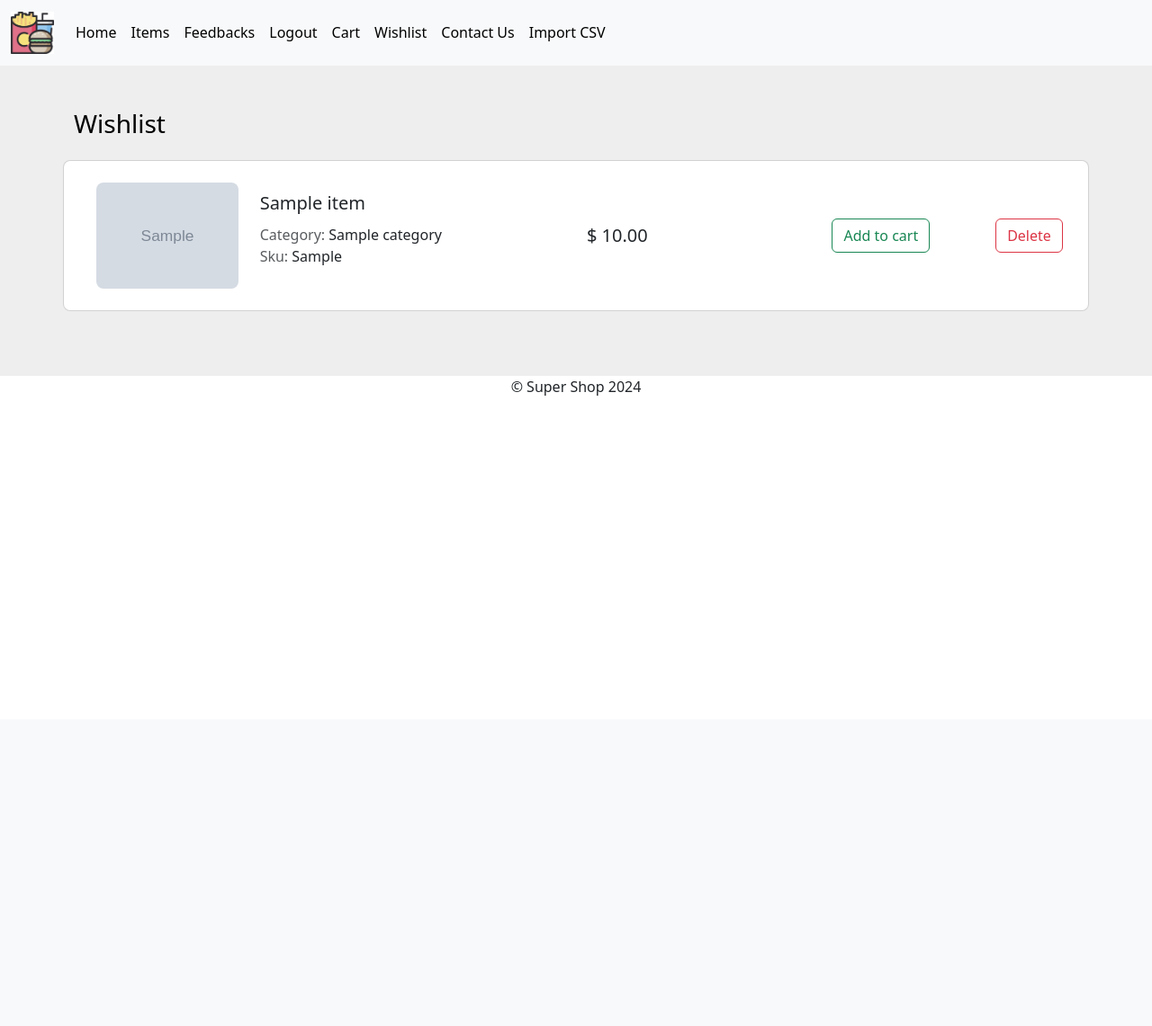
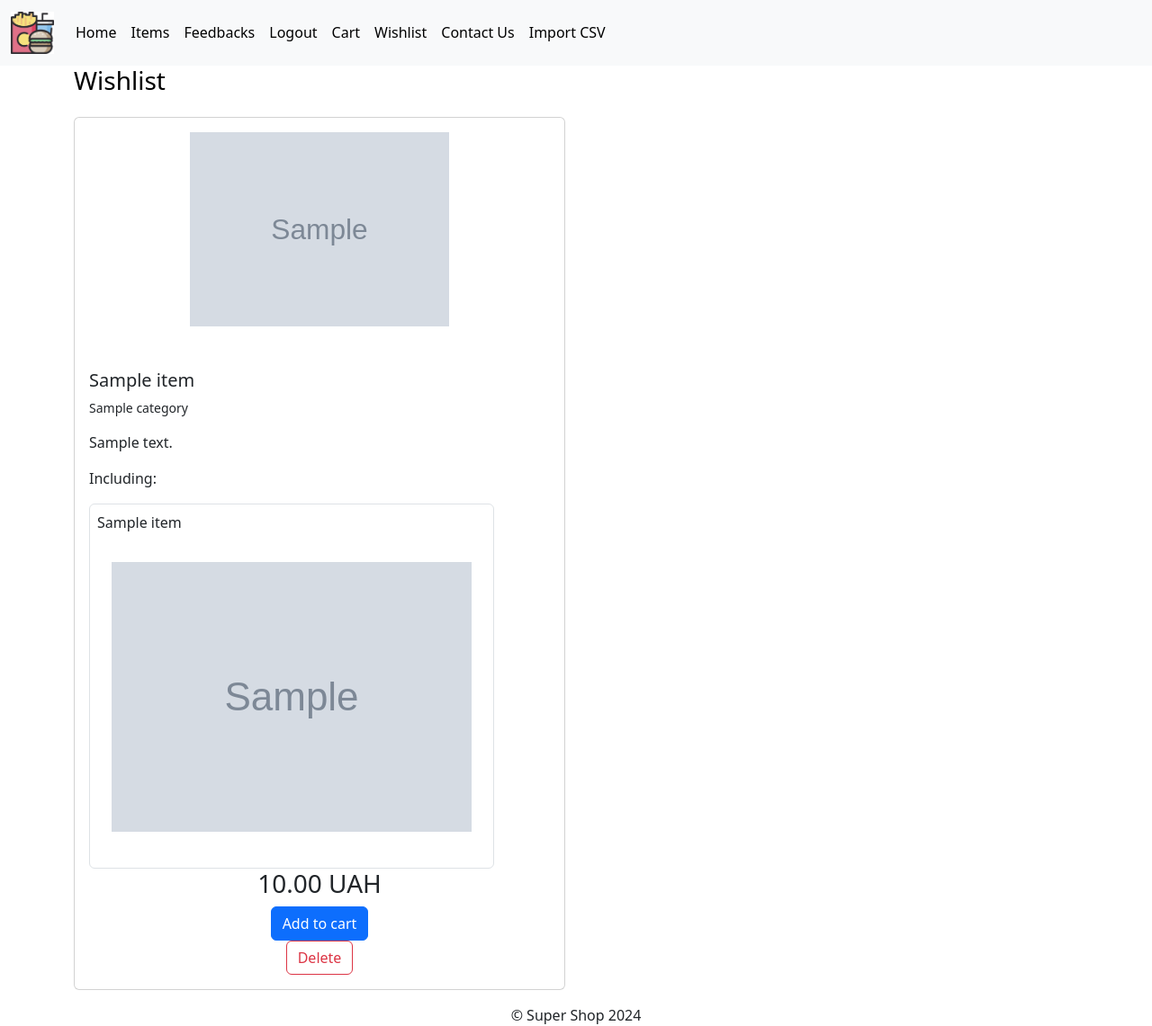
Before and after one commit to SyvoLoTSkyi1/django_shop, a Django app: page /wishlist/ in a window 1280 px wide. Shown: the whole page at 90% size. Before the commit the page ends 440 px from the top, so only its background shows below. Run offline with Django 3.2, Linux system fonts and the light colour scheme; a user stored in the database is signed in; tables that the repository leaves empty hold one stand-in row (values such as "Sample post"); grey boxes marked "Sample" are stand-in pictures; parts of the project's set-up code (start-up, migrations or seed data) failed here and were passed over; some libraries are stand-ins or nearby versions.

Commit message:
reformat wishlist

```diff
--- a/static_dev/style.css
+++ b/static_dev/style.css
@@ -1,5 +1,8 @@
 .logo{
     width: 48px;
+}
+.item-image{
+    max-height: 150px;
 }
 ul.messages{
     display: inline-block;
--- a/templates/wishlist/items_wishlist.html
+++ b/templates/wishlist/items_wishlist.html
@@ -4,81 +4,66 @@
     Wishlist
 {% endblock %}
 {% block content %}
-    <section class="h-100" style="background-color: #eee;">
-        <div class="container h-100 py-5">
-            <div class="row d-flex justify-content-center align-items-center h-100">
-                {% if wishlist.items.exists %}
+   <section>
+        <div class="container">
             <div class="d-flex justify-content-between align-items-center mb-4">
-                        <h3 class="fw-normal mb-0 text-black">
-                            Wishlist</h3>
+                <h3 class="fw-normal mb-0 text-black">Wishlist</h3>
             </div>
-                    {% for item in wishlist.items.iterator %}
-                        <div class="card rounded-3 mb-4">
-                            <div class="card-body p-4">
-                                <div class="row d-flex justify-content-between align-items-center">
-                                    <div class="col-md-2 col-lg-2 col-xl-2">
-                                        <img
-                                                src="{{ item.image.url }}"
-                                                class="img-fluid rounded-3"
-                                                alt="{{ item.name }}">
+            <div class="row">
+                {% for wishlist in object_list %}
+                    <div class="col {% if wishlist.item.items.exists %}col-lg-6{% else %}col-lg-3{% endif %}">
+                        <div class="card mb-3">
+                            {% if wishlist.item.image %}
+                                <figure class="text-center">
+                                    <img style="width: 20rem" src="{{ wishlist.item.image.url }}"
+                                         class="product-image p-3"
+                                         alt="{{ wishlist.item.name }}">
+                                </figure>
+                            {% endif %}
+                            <div class="card-body">
+                                <h5 class="card-title">{{ wishlist.item.name }}</h5>
+                                <p class="small">{{ wishlist.item.category.name }}</p>
+                                <p class="card-text">
+                                    {{ wishlist.item.description|truncatewords:16 }}
+                                </p>
+                                {% if wishlist.item.items.exists %}
+                                    <p>Including:</p>
+                                    {% for sub in wishlist.item.items.iterator %}
+                                        <div class="d-inline-flex flex-column rounded border p-2">
+                                            <p>{{ sub.name }}</p>
+                                            <figure class="text-center d-inline">
+                                                <img src="{{ sub.image.url }}"
+                                                     class="product-image p-3"
+                                                     alt="{{ wishlist.item.name }}">
+                                            </figure>
                                         </div>
-                                    <div class="col-md-3 col-lg-3 col-xl-3">
-                                        <p class="lead fw-normal mb-2">{{ item.name }}</p>
-                                        <p><span
-                                                class="text-muted">Category: </span>{{ item.category.name }}
-                                            <br><span
-                                                    class="text-muted">Sku: </span>{{ item.sku }}
-                                        </p>
+                                    {% endfor %}
+                                {% endif %}
+                                <div class="text-center">
+                                    <div class="h3">
+                                        {{ wishlist.item.actual_price }} UAH
                                     </div>
-
-                                    <div class="col-md-3 col-lg-2 col-xl-2 offset-lg-1">
-                                        <h5 class="mb-0">
-                                            $ {{ item.price }}</h5>
-                                    </div>
-                                    <div class="col-md-3 col-lg-2 col-xl-2 offset-lg-1">
-                                        <form method="post"
-                                              action="{% url 'update_cart' 'add' %}">
+                                    <form method="post" action="{% url 'update_cart' 'add' %}">
                                             {% csrf_token %}
-                                            <input type="hidden"
-                                                   value="{{ item.id }}"
-                                                   name="item">
-                                            <input type="submit"
-                                                   class="btn btn-outline-success"
-                                                   value="Add to cart">
+                                            <input type="hidden" value="{{ wishlist.item.id }}" name="item">
+                                            <input type="submit" class="btn btn-primary" value="Add to cart">
                                         </form>
-                                    </div>
-                                    <div class="col-md-1 col-lg-1 col-xl-1 text-end">
-                                        <a href="" class="text-danger"><i
-                                                class="fas fa-trash fa-lg"></i></a>
-                                        <form method="post"
-                                              action="{% url 'update_wishlist' 'remove' %}">
-                                            {% csrf_token %}
-                                            <input type="hidden"
-                                                   value="{{ item.id }}"
-                                                   name="item">
+                                    <a class="nav-link active" aria-current="page"
+                                       href="{% url 'update_wishlist' wishlist.item.id %}">
                                         <input type="submit"
                                                class="btn btn-outline-danger"
                                                value="Delete">
-                                        </form>
+                                    </a>
+                                </div>
+
                             </div>
                         </div>
                     </div>
-                        </div>
+                {% empty %}
+                    <h3>Your wishlist is empty.</h3>
+                        <p>Go to <a href="{% url 'items' %}">items</a>
+                            page and add something good to wishlist.</p>
                 {% endfor %}
-                {% else %}
-                    <div class="d-flex justify-content-between align-items-center mb-4">
-                        <h3 class="fw-normal mb-0 text-black">Wishlist</h3>
-                    </div>
-                    <div class="card">
-                        <div class="card-body">
-                            <h4>Your wishlist is empty</h4>
-                            <a href="{% url 'items' %}"
-                               class="btn btn-primary">
-                                Our items
-                            </a>
-                        </div>
-                    </div>
-                {% endif %}
             </div>
         </div>
     </section>
--- a/wishlist/admin.py
+++ b/wishlist/admin.py
@@ -1,8 +1,8 @@
 from django.contrib import admin
 
-from wishlist.models import Wishlist
+from wishlist.models import WishlistItem
 
 
-@admin.register(Wishlist)
-class WishlistAdmin(admin.ModelAdmin):
+@admin.register(WishlistItem)
+class WishlistItemAdmin(admin.ModelAdmin):
     ...
--- a/wishlist/mixins.py
+++ b/wishlist/mixins.py
@@ -1,11 +1,11 @@
 from django.contrib.auth.mixins import LoginRequiredMixin
 
-from wishlist.models import Wishlist
+from wishlist.models import WishlistItem
 
 
 class GetWishlistMixin(LoginRequiredMixin):
 
     def get_wishlist_object(self):
-        return Wishlist.objects.get_or_create(
+        return WishlistItem.objects.get_or_create(
             user=self.request.user
         )[0]
--- a/wishlist/urls.py
+++ b/wishlist/urls.py
@@ -4,7 +4,10 @@ from wishlist.views import WishlistView, UpdateWishlistView
 
 urlpatterns = [
     path('wishlist/', WishlistView.as_view(), name='wishlist'),
-    re_path(r'wishlist/(?P<action>add|remove)/',
-            UpdateWishlistView.as_view(),
-            name='update_wishlist'),
+    # re_path(r'wishlist/(?P<action>add|remove)/',
+    #         UpdateWishlistView.as_view(),
+    #         name='update_wishlist'),
+    path('wishlist/<uuid:pk>/',
+         UpdateWishlistView.as_view(),
+         name='update_wishlist'),
 ]
--- a/wishlist/views.py
+++ b/wishlist/views.py
@@ -1,38 +1,70 @@
 from django.contrib import messages
+from django.contrib.auth.mixins import LoginRequiredMixin
+from django.http import HttpResponseRedirect
 from django.urls import reverse_lazy
-from django.views.generic import TemplateView, RedirectView
+from django.views.generic import TemplateView, RedirectView, DetailView, ListView
 
+from items.models import Item
 from wishlist.forms import UpdateWishlistForm
 from wishlist.mixins import GetWishlistMixin
+from wishlist.models import WishlistItem
 
 
-class WishlistView(GetWishlistMixin, TemplateView):
+# class WishlistView(GetWishlistMixin, TemplateView):
+#     template_name = 'wishlist/items_wishlist.html'
+#
+#     def get_context_data(self, **kwargs):
+#         context = super(WishlistView, self).get_context_data(**kwargs)
+#         context.update({
+#             'wishlist': self.get_wishlist_object()
+#         })
+#         return context
+
+
+# class UpdateWishlistView(GetWishlistMixin, RedirectView):
+#
+#     def post(self, request, *args, **kwargs):
+#         form = UpdateWishlistForm(request.POST,
+#                                   instance=self.get_wishlist_object())
+#         if form.is_valid():
+#             if kwargs['action'] == 'remove':
+#                 messages.warning(request,
+#                                  message='Item was deleted from your wishlist!'
+#                                  )
+#             else:
+#                 messages.success(request,
+#                                  message='Item was add to your wishlist!')
+#             form.save(kwargs.get('action'))
+#         return self.get(request, *args, **kwargs)
+#
+#     def get_redirect_url(self, *args, **kwargs):
+#         return reverse_lazy(
+#             'wishlist')
+
+
+class WishlistView(LoginRequiredMixin, ListView):
+    model = WishlistItem
     template_name = 'wishlist/items_wishlist.html'
 
-    def get_context_data(self, **kwargs):
-        context = super(WishlistView, self).get_context_data(**kwargs)
-        context.update({
-            'wishlist': self.get_wishlist_object()
-        })
-        return context
+    # def get_context_data(self, **kwargs):
+    #     context = super(WishlistView, self).get_context_data(**kwargs)
+    #     context.update({
+    #         'wishlist': self.get_wishlist_object()
+    #     })
+    #     return context
 
 
-class UpdateWishlistView(GetWishlistMixin, RedirectView):
+class UpdateWishlistView(LoginRequiredMixin, DetailView):
+    model = Item
+    template_name_suffix = '_wishlist'
 
-    def post(self, request, *args, **kwargs):
-        form = UpdateWishlistForm(request.POST,
-                                  instance=self.get_wishlist_object())
-        if form.is_valid():
-            if kwargs['action'] == 'remove':
-                messages.warning(request,
-                                 message='Item was deleted from your wishlist!'
-                                 )
-            else:
-                messages.success(request,
-                                 message='Item was add to your wishlist!')
-            form.save(kwargs.get('action'))
-        return self.get(request, *args, **kwargs)
-
-    def get_redirect_url(self, *args, **kwargs):
-        return reverse_lazy(
-            'wishlist')
+    def get(self, request, *args, **kwargs):
+        item = self.get_object()
+        user = request.user
+        wishlist, created = WishlistItem.objects.get_or_create(
+            item=item,
+            user=user
+        )
+        if not created:
+            wishlist.delete()
+        return HttpResponseRedirect(reverse_lazy('items'))
```
Also changed, not shown: templates/items/item_list.html (+30 -14 lines), wishlist/models.py (+11 -3 lines), wishlist/migrations/0001_initial.py. Lines whose indentation alone changed are shown as unchanged.
